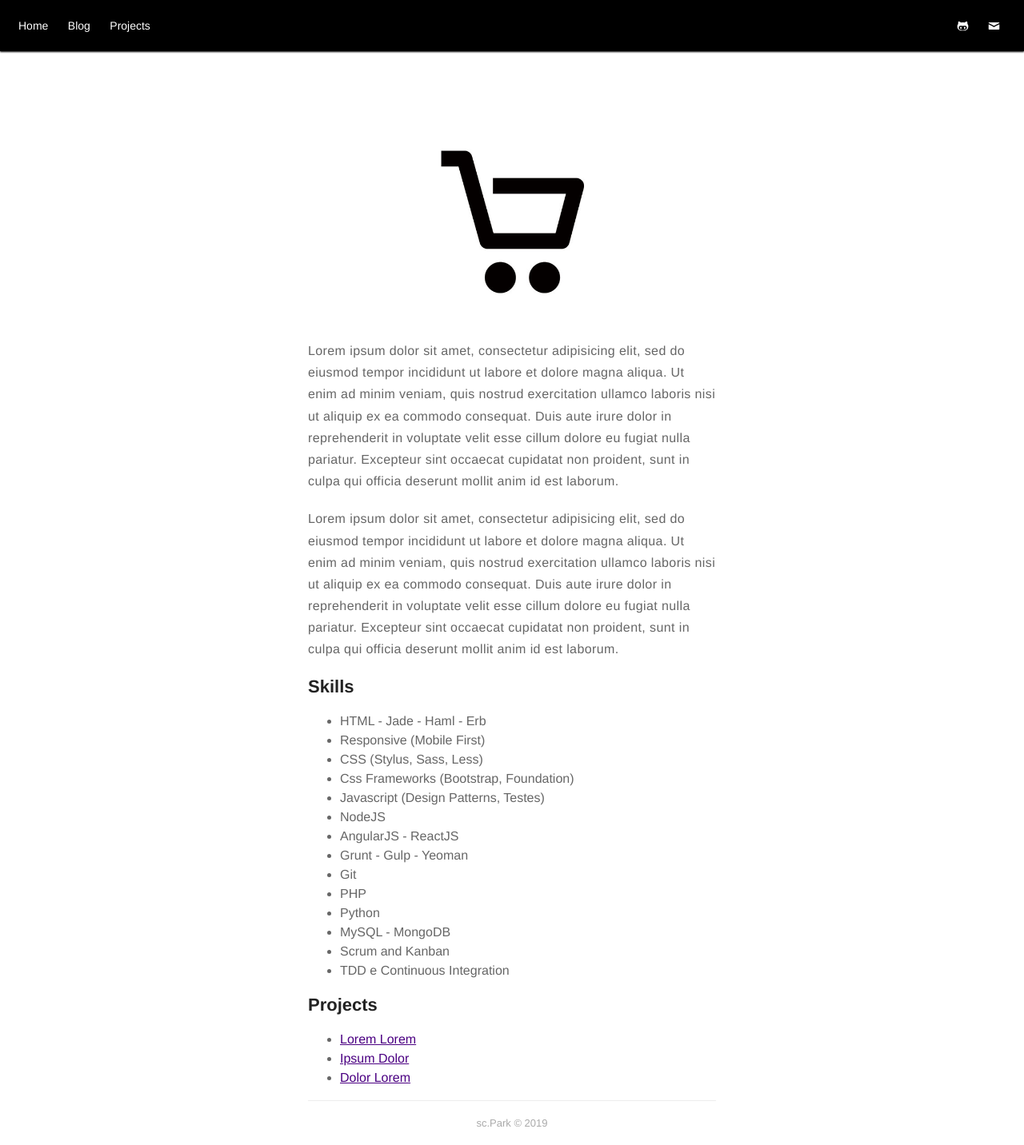
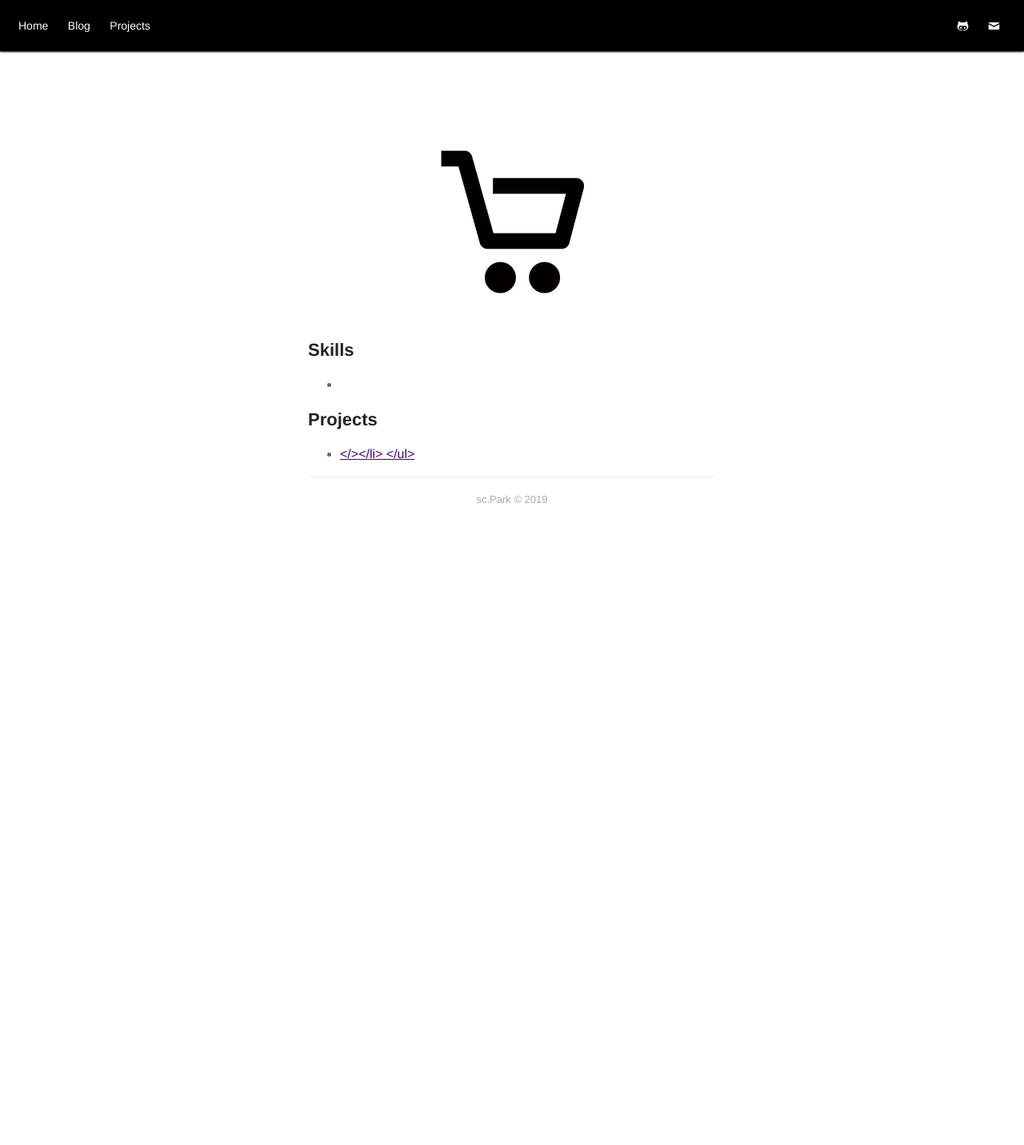
Before and after one commit to rearcar92/rearcar92.github.io, a Jekyll site: the page built from about.md, in a window 1280 px wide. Shown: the whole page at 80% size. Built offline with Jekyll 4.4.1, drawn with Linux system fonts in a browser that asks for light colours; comment, search, counter and statistics services are not loaded; after the commit the page ends 900 px from its top, so only the background shows below that.

Commit message:
about reset

```diff
--- a/about.md
+++ b/about.md
@@ -4,43 +4,18 @@ layout: page
 ---
 ![Profile Image]({{ site.url }}/{{ site.picture }})
 
-<p>Lorem ipsum dolor sit amet, consectetur adipisicing elit, sed do eiusmod
-tempor incididunt ut labore et dolore magna aliqua. Ut enim ad minim veniam,
-quis nostrud exercitation ullamco laboris nisi ut aliquip ex ea commodo
-consequat. Duis aute irure dolor in reprehenderit in voluptate velit esse
-cillum dolore eu fugiat nulla pariatur. Excepteur sint occaecat cupidatat non
-proident, sunt in culpa qui officia deserunt mollit anim id est laborum.</p>
+<p></p>
 
-<p>Lorem ipsum dolor sit amet, consectetur adipisicing elit, sed do eiusmod
-tempor incididunt ut labore et dolore magna aliqua. Ut enim ad minim veniam,
-quis nostrud exercitation ullamco laboris nisi ut aliquip ex ea commodo
-consequat. Duis aute irure dolor in reprehenderit in voluptate velit esse
-cillum dolore eu fugiat nulla pariatur. Excepteur sint occaecat cupidatat non
-proident, sunt in culpa qui officia deserunt mollit anim id est laborum.</p>
+<p></p>
 
 <h2>Skills</h2>
 
 <ul class="skill-list">
-	<li>HTML - Jade - Haml - Erb</li>
-	<li>Responsive (Mobile First)</li>
-	<li>CSS (Stylus, Sass, Less)</li>
-	<li>Css Frameworks (Bootstrap, Foundation)</li>
-	<li>Javascript (Design Patterns, Testes)</li>
-	<li>NodeJS</li>
-	<li>AngularJS - ReactJS</li>
-	<li>Grunt - Gulp - Yeoman</li>
-	<li>Git</li>
-	<li>PHP</li>
-	<li>Python</li>
-	<li>MySQL - MongoDB</li>
-	<li>Scrum and Kanban</li>
-	<li>TDD e Continuous Integration</li>
+	<li></li>
 </ul>
 
 <h2>Projects</h2>
 
 <ul>
-	<li><a href="https://github.com/">Lorem Lorem</a></li>
-	<li><a href="https://github.com/">Ipsum Dolor</a></li>
-	<li><a href="https://github.com/">Dolor Lorem</a></li>
+	<li><a></></li>
 </ul>
```
